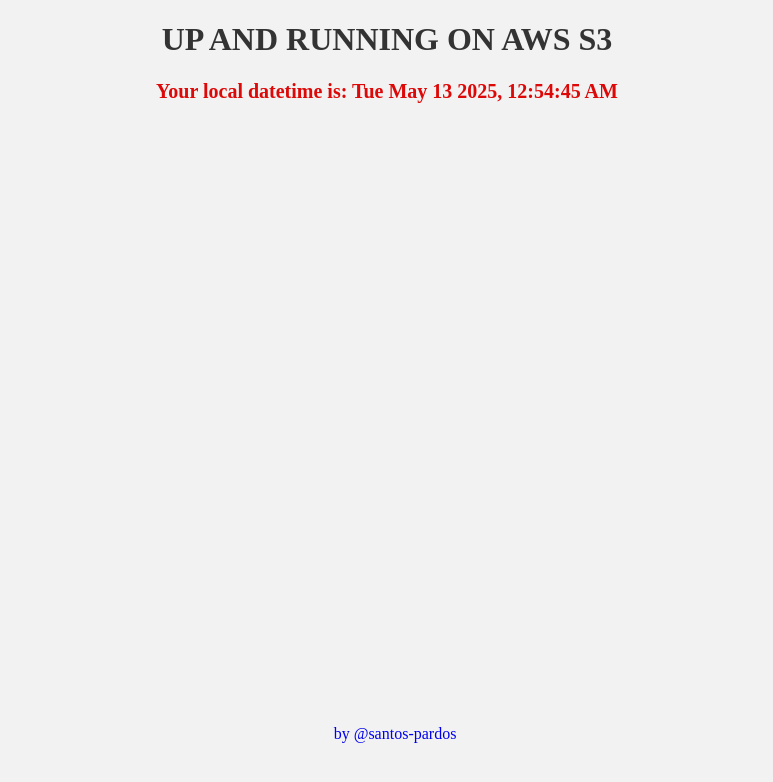
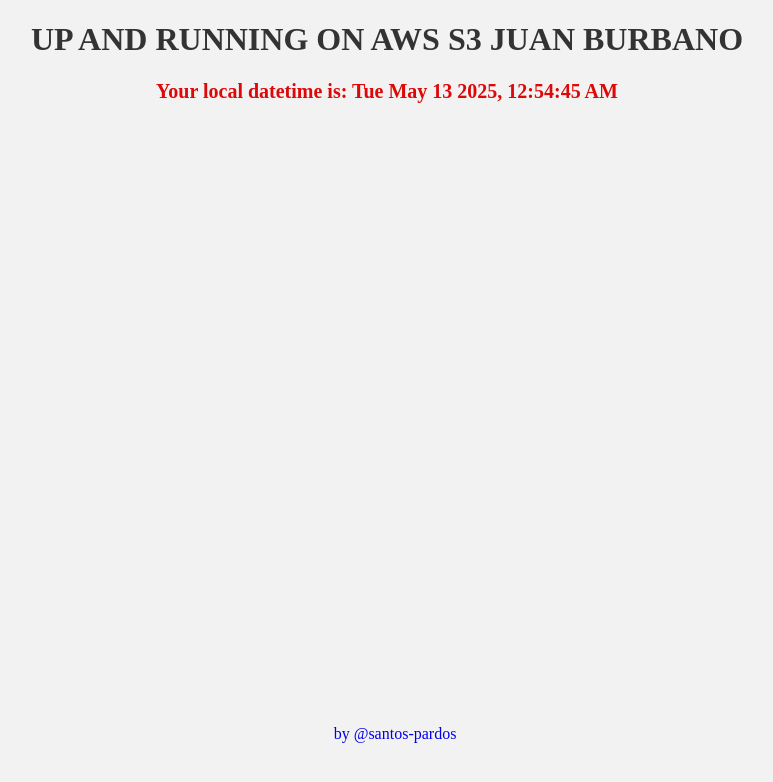
Before and after one commit to boris13jbb/ISAabr25-GitHubActions-S3, a plain HTML site: page index.html in a window 1280 px wide. Shown: the whole page, without its empty margins (253-1026 px from the left). Drawn offline with Linux system fonts and the light colour scheme.

Commit message:
Actualización del archivo index.html

```diff
--- a/index.html
+++ b/index.html
@@ -7,7 +7,7 @@
   </head>
   <body>
     <center>
-      <h1>UP AND RUNNING ON AWS S3 </h1>
+      <h1>UP AND RUNNING ON AWS S3 JUAN BURBANO </h1>
     </center>
     <p id="date"></p>
     <footer>
```
